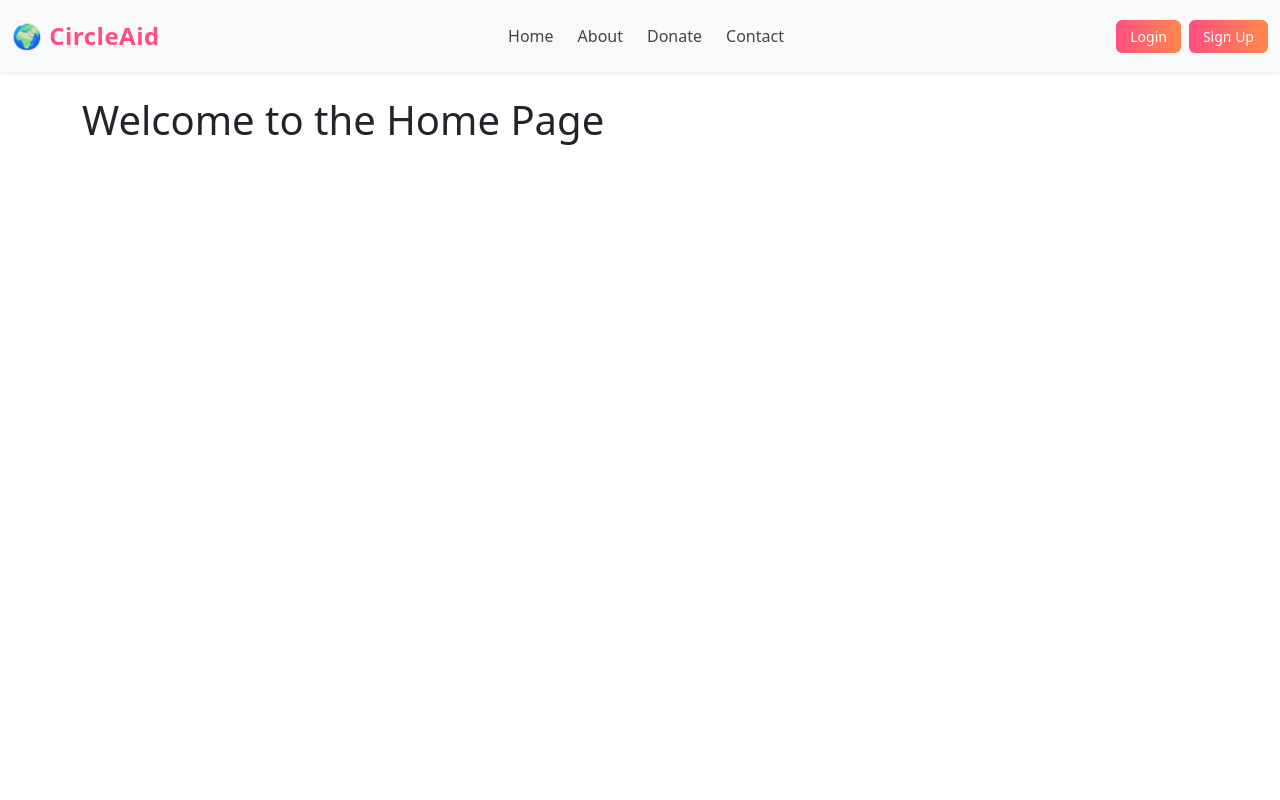
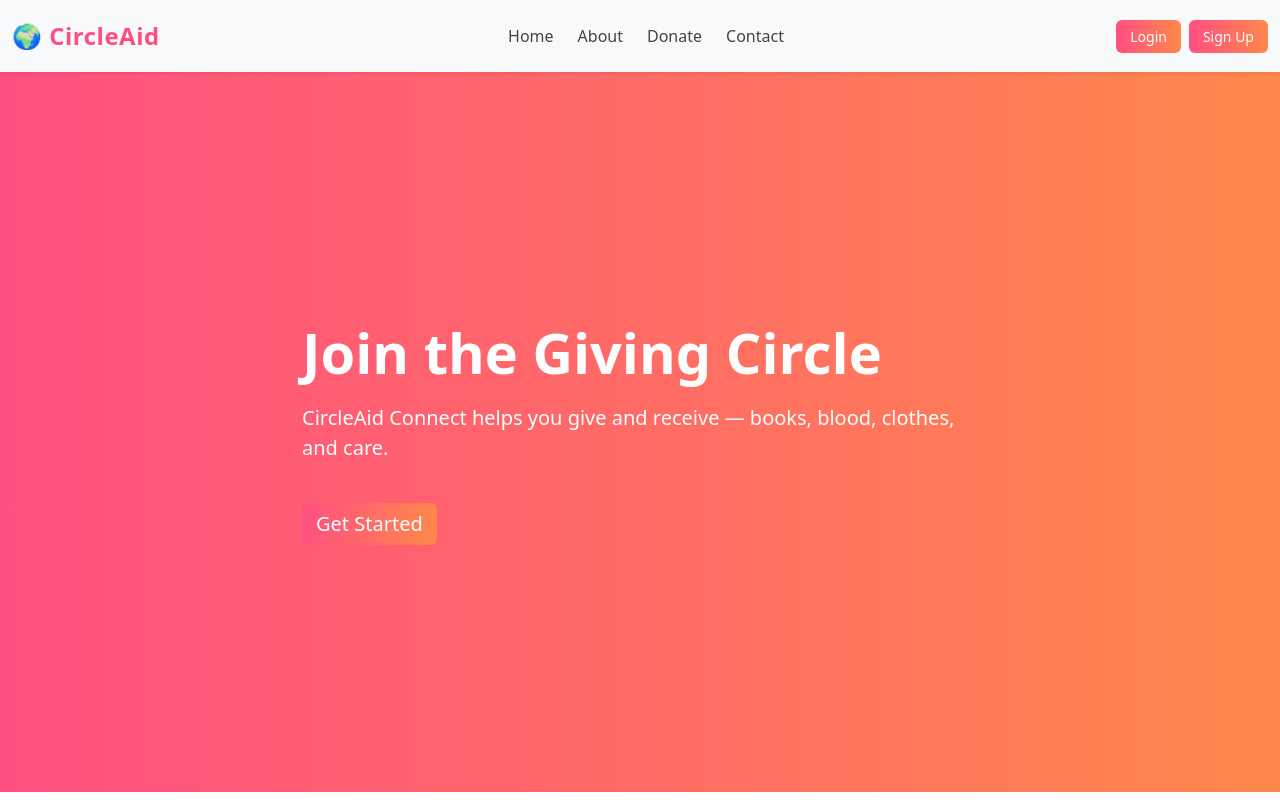
Before and after one commit to deepanjali1206/Donation_platform, a React (Vite) app in the folder client/: page / in a window 1280 px wide. Built offline with nearby package versions, Linux system fonts and the light colour scheme.

Commit message:
HomePage

```diff
--- /dev/null
+++ b/client/src/pages/Home.css
@@ -0,0 +1,12 @@
+.hero {
+  height: 90vh;
+  background: linear-gradient(to right, #ff4f81, #ff884b);
+  color: white;
+  display: flex;
+  align-items: center;
+}
+
+.hero .container {
+  text-align: left;
+  max-width: 700px;
+}
--- a/client/src/pages/Home.jsx
+++ b/client/src/pages/Home.jsx
@@ -1,11 +1,17 @@
-
 import React from 'react';
-
+import { Link } from 'react-router-dom';
+import './Home.css';
 function Home() {
   return (
-    <div className="container mt-4">
-      <h1>Welcome to the Home Page</h1>
-    </div>
+    <section className="hero d-flex align-items-center">
+      <div className="container text-start text-white">
+        <h1 className="display-4 fw-bold">Join the Giving Circle</h1>
+        <p className="lead mt-3">
+          CircleAid Connect helps you give and receive — books, blood, clothes, and care.
+        </p>
+        <Link to="/register" className="btn btn-lg btn-gradient mt-4">Get Started</Link>
+      </div>
+    </section>
   );
 }
 
```
